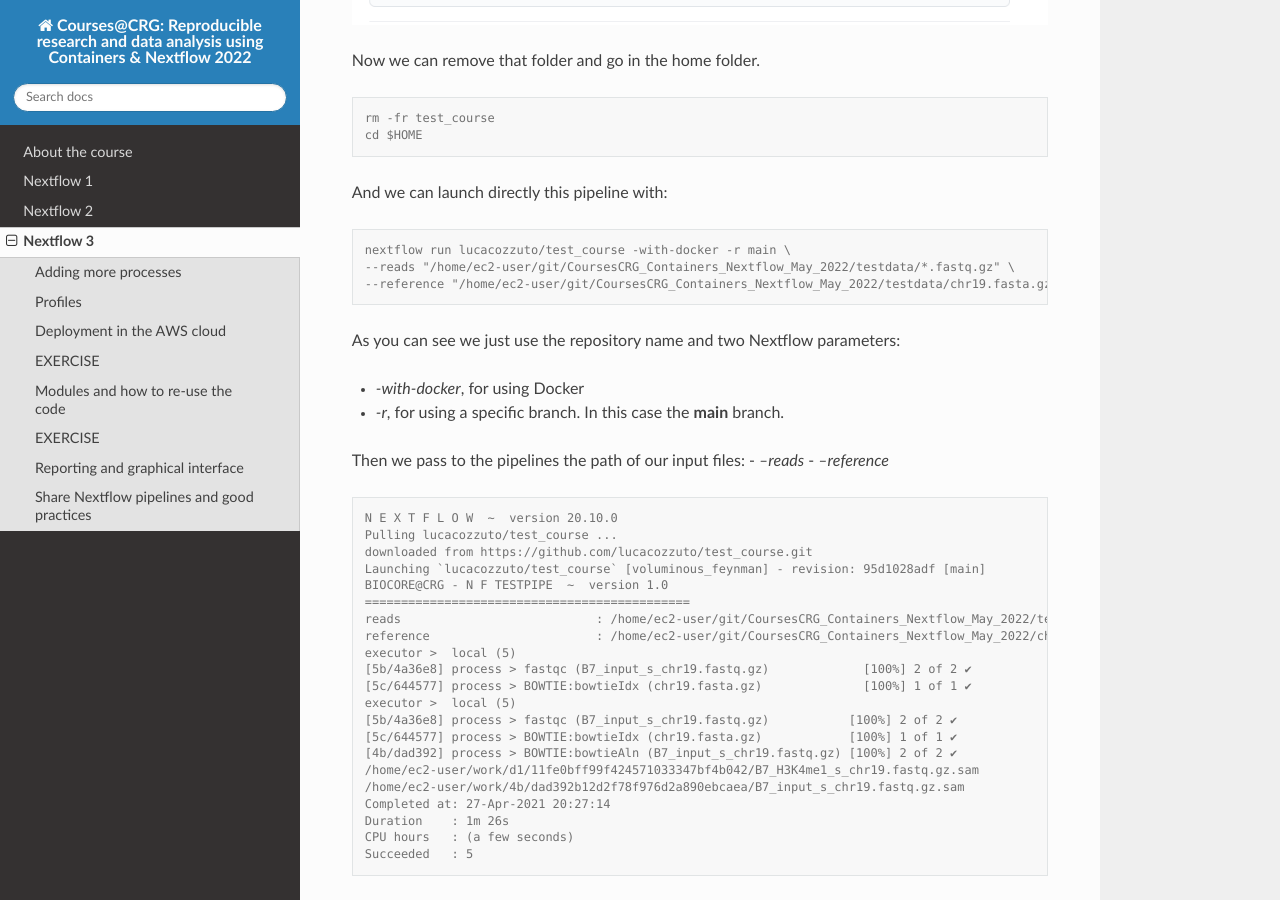
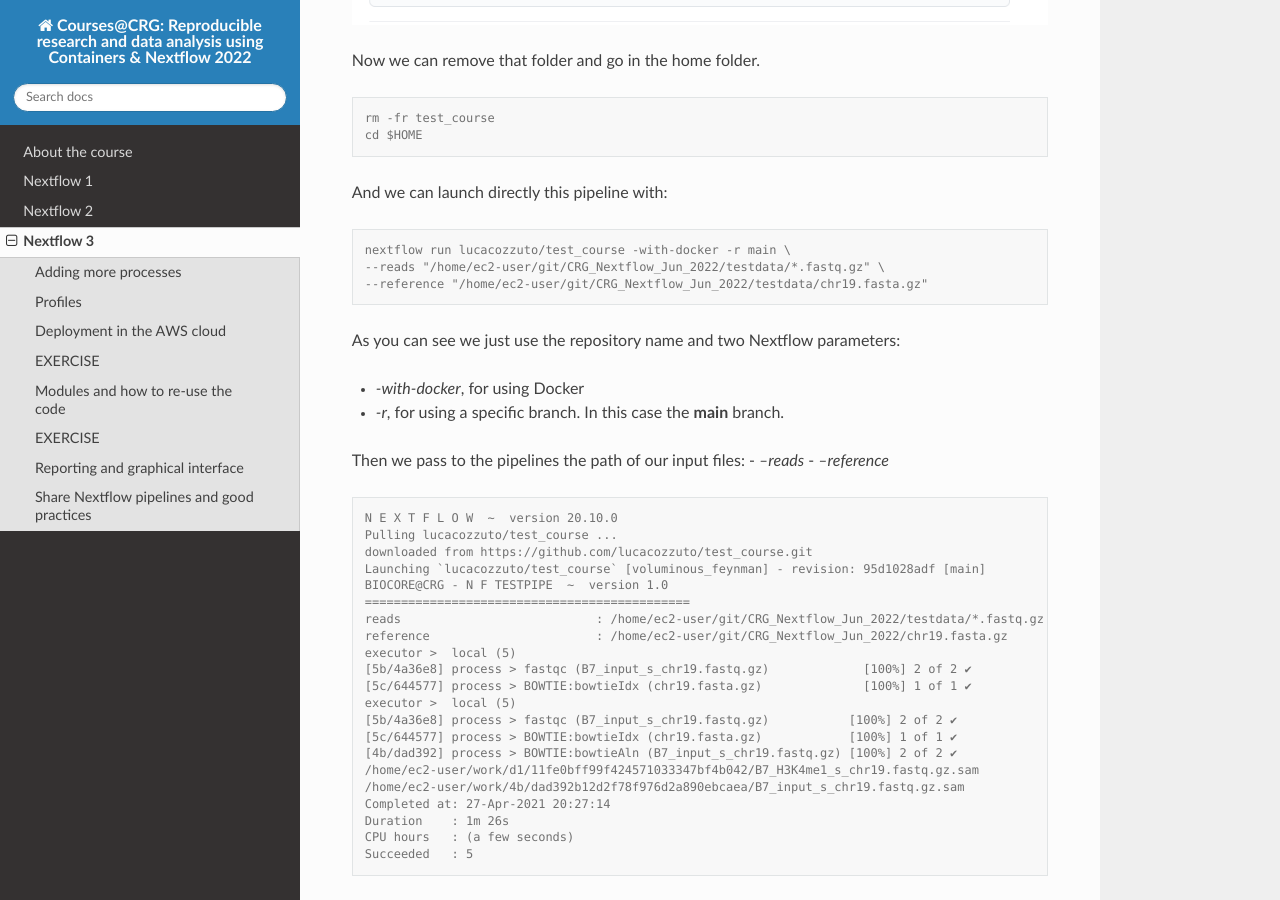
Before and after one commit to biocorecrg/CRG_Nextflow_June_2022, a Sphinx documentation site: the page built from docs/nextflow_3.rst, in a window 1280 px wide and 900 px high, scrolled down 14392 px. Built offline with Sphinx 7.4.7 and the Read the Docs theme 2.0.0, drawn with Linux system fonts in a browser that asks for light colours; pages that are not in the unit, such as notebooks, are missing from menus.

Commit message:
Update nextflow_3.rst

```diff
--- a/docs/nextflow_3.rst
+++ b/docs/nextflow_3.rst
@@ -512,8 +512,8 @@ And we can launch directly this pipeline with:
 .. code-block:: console
 
 	nextflow run lucacozzuto/test_course -with-docker -r main \
-	--reads "/home/ec2-user/git/CoursesCRG_Containers_Nextflow_May_2022/testdata/*.fastq.gz" \
-	--reference "/home/ec2-user/git/CoursesCRG_Containers_Nextflow_May_2022/testdata/chr19.fasta.gz"
+	--reads "/home/ec2-user/git/CRG_Nextflow_Jun_2022/testdata/*.fastq.gz" \
+	--reference "/home/ec2-user/git/CRG_Nextflow_Jun_2022/testdata/chr19.fasta.gz"
 
 
 As you can see we just use the repository name and two Nextflow parameters:
@@ -533,8 +533,8 @@ Then we pass to the pipelines the path of our input files:
 	Launching `lucacozzuto/test_course` [voluminous_feynman] - revision: 95d1028adf [main]
 	BIOCORE@CRG - N F TESTPIPE  ~  version 1.0
 	=============================================
-	reads                           : /home/ec2-user/git/CoursesCRG_Containers_Nextflow_May_2022/testdata/*.fastq.gz
-	reference                       : /home/ec2-user/git/CoursesCRG_Containers_Nextflow_May_2022/chr19.fasta.gz
+	reads                           : /home/ec2-user/git/CRG_Nextflow_Jun_2022/testdata/*.fastq.gz
+	reference                       : /home/ec2-user/git/CRG_Nextflow_Jun_2022/chr19.fasta.gz
 	executor >  local (5)
 	[5b/4a36e8] process > fastqc (B7_input_s_chr19.fastq.gz)             [100%] 2 of 2 ✔
 	[5c/644577] process > BOWTIE:bowtieIdx (chr19.fasta.gz)              [100%] 1 of 1 ✔
```
